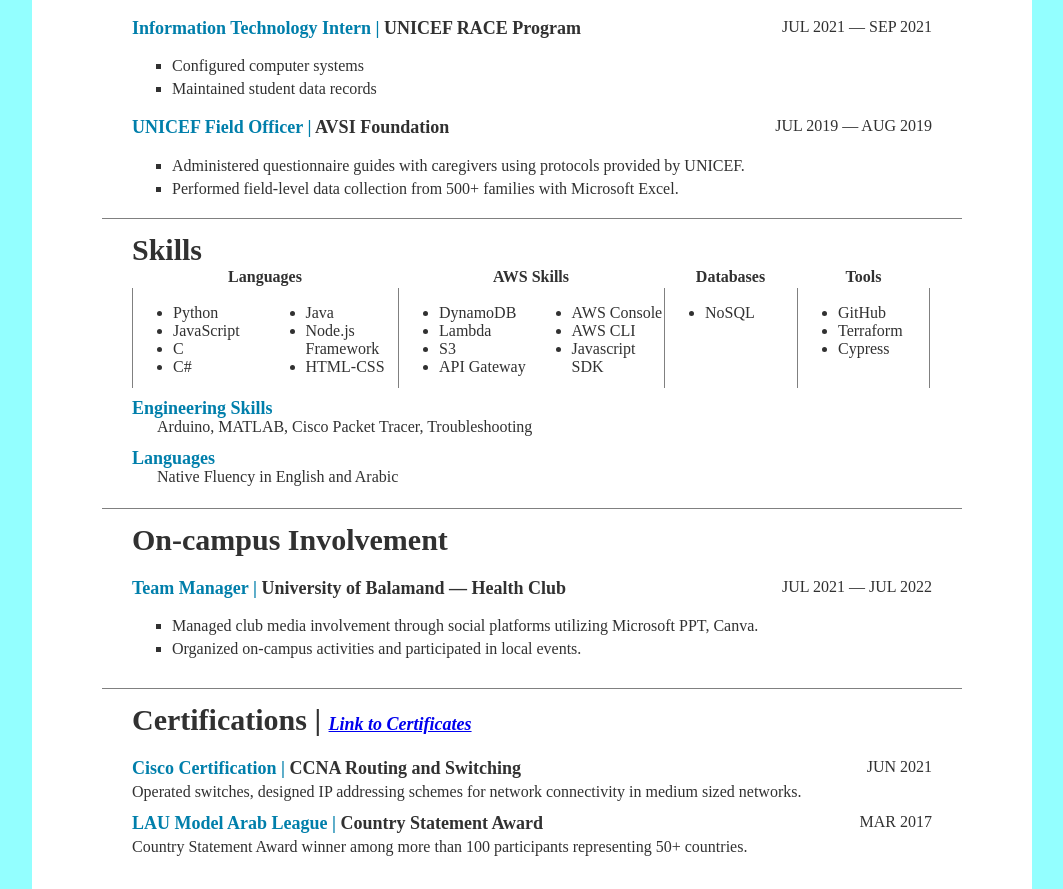
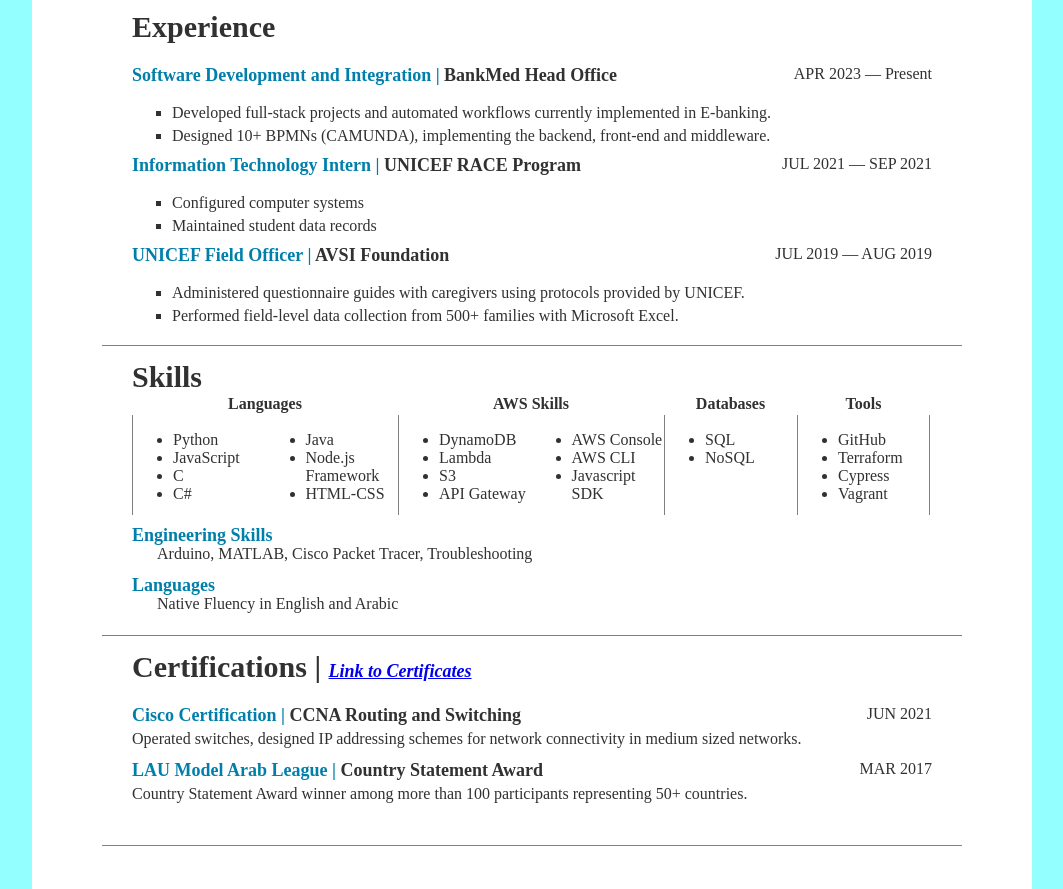
Before and after one commit to b-abh-007/Resume-testing-and-deployment, a plain HTML site: page Resume/resume.html in a window 1280 px wide. Shown: the part 883-1772 px from the top of the page, without its empty margins (108-1171 px from the left). Drawn offline with Linux system fonts and the light colour scheme; no server answers.

Commit message:
Add files via upload

```diff
--- a/Resume/resume.css
+++ b/Resume/resume.css
@@ -10,7 +10,7 @@
 
   .paper{
     display: grid;     /*Experience: 350px Skills 300*/
-    grid-template-rows: 195px 75px 30px 225px 30px 200px 30px 240px 30px 260px 30px 150px 30px 180px 30px 60px;
+    grid-template-rows: 195px 75px 30px 225px 30px 200px 30px 320px 30px 260px 30px 180px 30px 60px;
                       /*header intro hr education hr projects hr experience hr 1skills hr On-campus hr certifications hr visit-counter  */
     position: relative;
     width: 100%;
@@ -94,16 +94,16 @@
 }
 .section_experience{
     display: grid;
-    grid-template-rows: 50px 30px 50px 30px 50px 30px 50px;
+    grid-template-rows: 50px 30px 60px 30px 60px 30px 60px 30px;
     margin-left: 100px;
     margin-right: 100px;
 }
-.section_on-campus{
+/* .section_on-campus{
     display: grid;
     grid-template-rows: 50px 30px 50px ;
     margin-left: 100px;
     margin-right: 100px;
-}
+} */
 
 .section_projects{
   display: grid;
@@ -147,6 +147,7 @@
    .square2{
     list-style-type: square;
     font-size: 14px;
+    margin-bottom: 5px;
    }
 
 h2{
--- a/Resume/resume.html
+++ b/Resume/resume.html
@@ -176,6 +176,31 @@
         <div class="h3-div">
           <div>
             <h3>
+              Software Development and Integration &verbar;
+              <span style="color: rgb(49, 49, 49)">BankMed Head Office</span>
+            </h3>
+          </div>
+          <div class="date">APR 2023 &mdash; Present</div>
+        </div>
+        <div>
+          <ul class="square2">
+            <li>
+              <p>
+                Developed full-stack projects and automated workflows currently
+                implemented in E-banking.
+              </p>
+            </li>
+            <li>
+              <p>
+                Designed 10+ BPMNs (CAMUNDA), implementing the backend,
+                front-end and middleware.
+              </p>
+            </li>
+          </ul>
+        </div>
+        <div class="h3-div">
+          <div>
+            <h3>
               Information Technology Intern &verbar;
               <span style="color: rgb(49, 49, 49)">UNICEF RACE Program</span>
             </h3>
@@ -192,32 +217,8 @@
               <p>Maintained student data records</p>
             </li>
           </ul>
-          <!-- <div class="h3-div">
-            <div>
-              <h3>
-                Industrial Automation Internship &verbar;
-                <span style="color: rgb(49, 49, 49)">CIL, Aley</span>
-              </h3>
-            </div>
-            <div class="date">JUL 2020 &mdash; SEP 2020</div>
         </div>
 
-          <div>
-            <ul class="square2">
-              <li>
-                <p>
-                  Developed and maintained production machines using PLC
-                  programming (Ladder, SFC, ST).
-                </p>
-              </li>
-              <li>
-                <p>
-                  Trained on and maintained 10+ industrial machines with help of
-                  training crewmembers.
-                </p>
-              </li>
-            </ul>
-          </div> -->
         <div class="h3-div">
           <div>
             <h3>
@@ -242,7 +243,6 @@
               </p>
             </li>
           </ul>
-          </div>
         </div>
       </div>
       <hr />
@@ -294,6 +294,7 @@
             <div class="skills_list">
               <div>
                 <ul>
+                  <li>SQL</li>
                   <li>NoSQL</li>
                 </ul>
               </div>
@@ -307,6 +308,7 @@
                   <li>GitHub</li>
                   <li>Terraform</li>
                   <li>Cypress</li>
+                  <li>Vagrant</li>
                 </ul>
               </div>
             </div>
@@ -324,7 +326,7 @@
         </div>
       </div>
       <hr />
-      <div class="section_on-campus">
+      <!-- <div class="section_on-campus">
         <div>
           <h2>On-campus Involvement</h2>
         </div>
@@ -356,7 +358,7 @@
           </ul>
         </div>
       </div>
-      <hr />
+      <hr /> -->
       <div class="section_certifications">
         <div>
           <h2>
```
Lines whose indentation alone changed are shown as unchanged.
